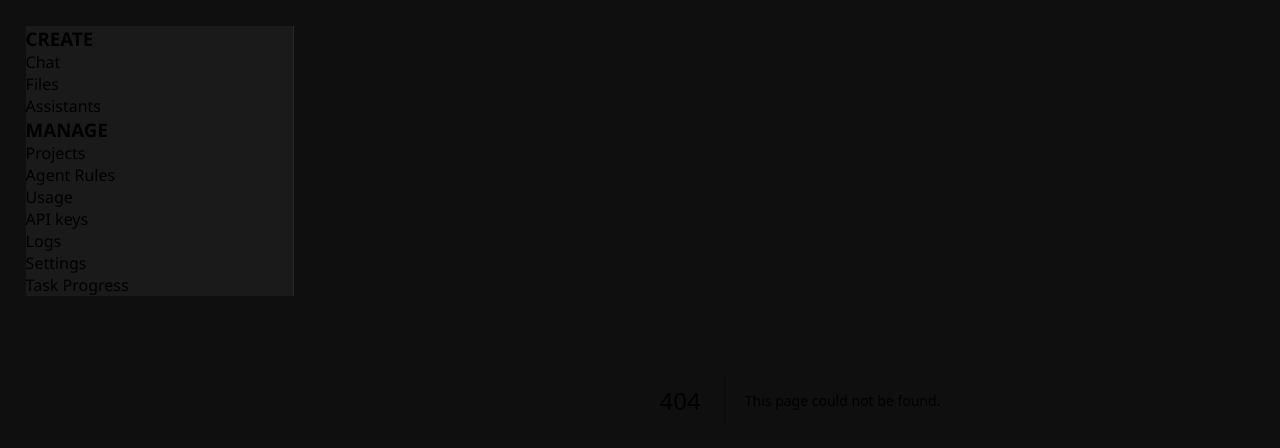
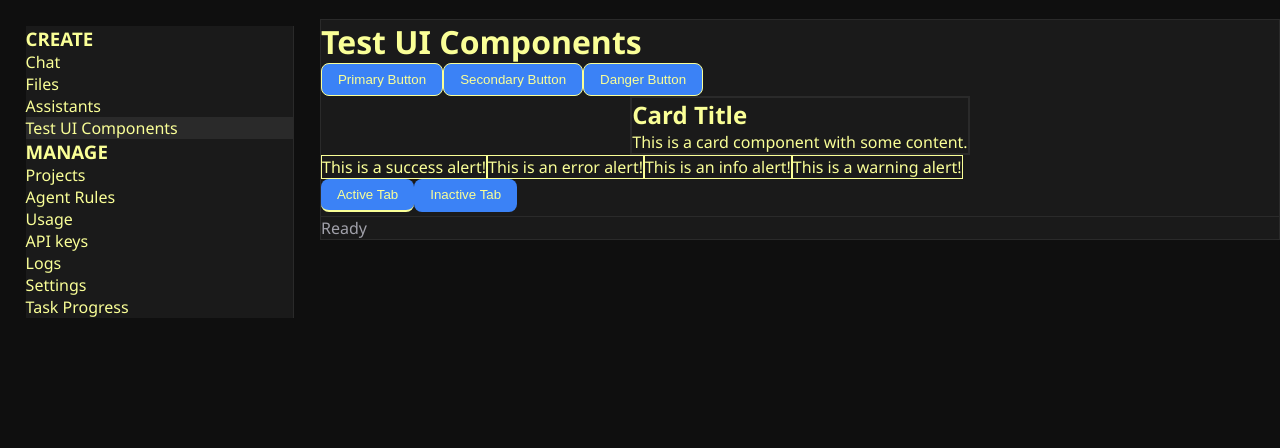
Before and after one commit to gerimantas/coai, a Next.js app in the folder frontend/: page /testui in a window 1280 px wide. Before the commit this address had no page. Shown: the top 448 px of the page. Built offline with nearby package versions, Linux system fonts and the light colour scheme.

Commit message:
Pridėtas Test UI Components puslapis su visais pagrindiniais projekto komponentais centralizuotam stilių keitimui

```diff
--- a/frontend/src/app/progress/page.js
+++ b/frontend/src/app/progress/page.js
@@ -1,5 +1,6 @@
 "use client";
 import { useEffect, useState } from "react";
+import PageContainer from "@/components/ui/PageContainer";
 
 const TASKS = [
 	{ id: "12.2", name: "Step progress tracking" },
@@ -36,10 +37,8 @@ export default function ProgressPage() {
 	}, []);
 
 	return (
-		<div className="min-h-screen bg-[#0f0f0f] text-white">
-			<div className="mt-[2%] mr-[2%] px-6 py-6">
+		<PageContainer>
 			<h1 className="text-lg font-medium mb-6">Task Progress</h1>
-				<div className="bg-[#1a1a1a] border border-[#2a2a2a] rounded-lg p-6">
 			<ul className="space-y-2">
 				{TASKS.map((task) => (
 					<li
@@ -63,8 +62,6 @@ export default function ProgressPage() {
 					</li>
 				))}
 			</ul>
-				</div>
-			</div>
-		</div>
+		</PageContainer>
 	);
 }
--- /dev/null
+++ b/frontend/src/app/testui/page.js
@@ -0,0 +1,43 @@
+"use client";
+import PageContainer from "@/components/ui/PageContainer";
+import Button from "@/components/ui/Button";
+import Card from "@/components/ui/Card";
+import Alert from "@/components/ui/Alert";
+import StatusBar from "@/components/ui/StatusBar";
+import Loader from "@/components/ui/Loader";
+import Tab from "@/components/ui/Tab";
+
+export default function TestUIPage() {
+  return (
+    <PageContainer>
+      <h1 className="text-lg font-medium mb-6">Test UI Components</h1>
+      <div className="mb-6 flex gap-4 flex-wrap">
+        <Button variant="primary">Primary Button</Button>
+        <Button variant="secondary">Secondary Button</Button>
+        <Button variant="danger">Danger Button</Button>
+      </div>
+      <div className="mb-6 flex gap-4 flex-wrap">
+        <Card>
+          <h2 className="text-base font-semibold mb-2">Card Title</h2>
+          <p className="text-sm text-gray-400">This is a card component with some content.</p>
+        </Card>
+      </div>
+      <div className="mb-6 flex gap-4 flex-wrap">
+        <Alert type="success">This is a success alert!</Alert>
+        <Alert type="error">This is an error alert!</Alert>
+        <Alert type="info">This is an info alert!</Alert>
+        <Alert type="warning">This is a warning alert!</Alert>
+      </div>
+      <div className="mb-6 flex gap-4 flex-wrap">
+        <Tab label="Active Tab" active={true} />
+        <Tab label="Inactive Tab" active={false} />
+      </div>
+      <div className="mb-6">
+        <Loader />
+      </div>
+      <div className="mb-6">
+        <StatusBar status="Ready" />
+      </div>
+    </PageContainer>
+  );
+}
--- a/frontend/src/components/Sidebar.js
+++ b/frontend/src/components/Sidebar.js
@@ -9,7 +9,8 @@ const menuItems = [
     items: [
       { name: 'Chat', href: '/chat' },
       { name: 'Files', href: '/files' },
-      { name: 'Assistants', href: '/assistants' }
+      { name: 'Assistants', href: '/assistants' },
+      { name: 'Test UI Components', href: '/testui' }
     ]
   },
   {
--- /dev/null
+++ b/frontend/src/components/ui/PageContainer.js
@@ -0,0 +1,10 @@
+// Centralizuotas puslapio wrapper komponentas
+export default function PageContainer({ children }) {
+  return (
+    <div className="mt-[2%] mr-[2%] px-6 py-6 w-full">
+      <div className="bg-[#1a1a1a] border border-[#2a2a2a] rounded-lg p-6 w-full">
+        {children}
+      </div>
+    </div>
+  );
+}
```
Lines whose indentation alone changed are shown as unchanged.
